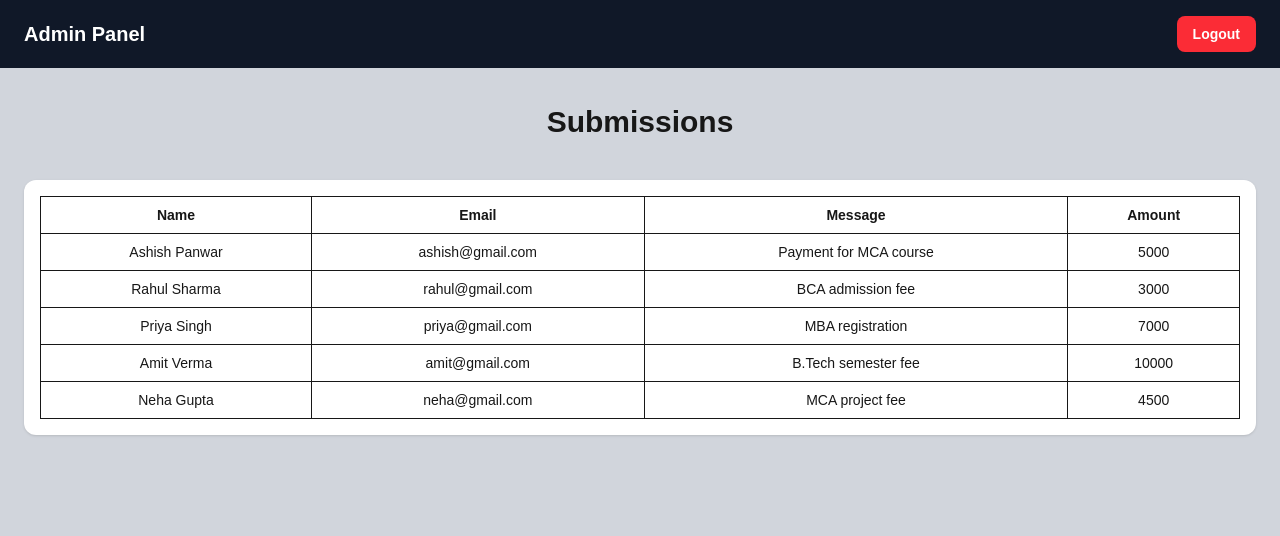
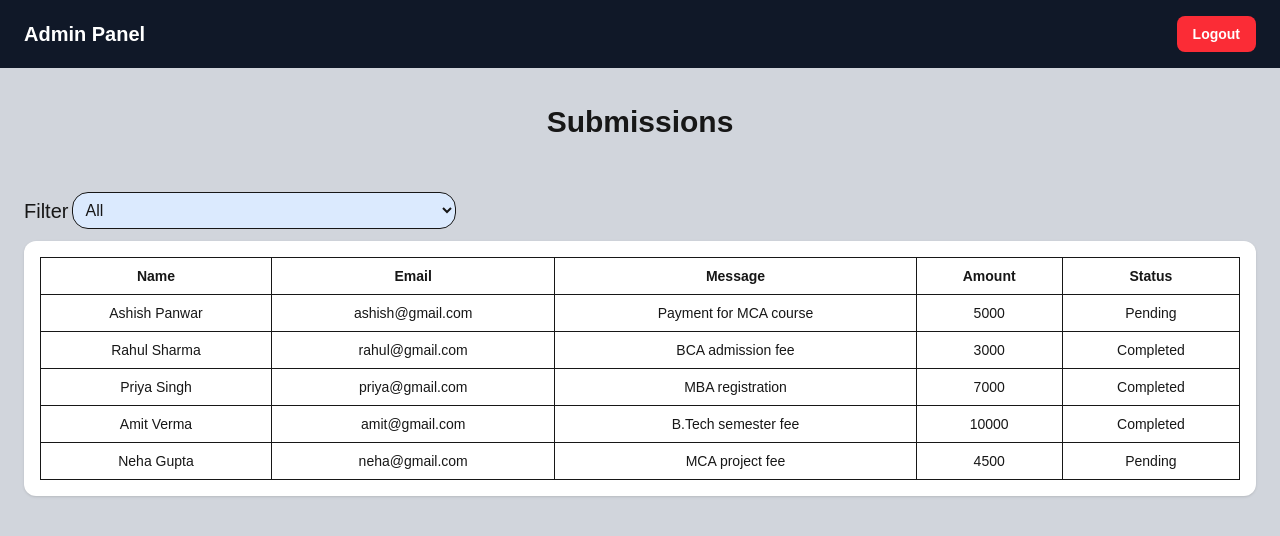
Before and after one commit to Nex-Ashish/PaymentMgtUsingForm, a Next.js app: page /dashboard/submissions in a window 1280 px wide. Shown: the top 536 px of the page. Built offline with nearby package versions, Linux system fonts and the light colour scheme.

Commit message:
submission filter completed

```diff
--- /dev/null
+++ b/components/Button/FilterButton.jsx
@@ -0,0 +1,14 @@
+export default function FilterButton({ value, onChange }) {
+    return (
+        <div className="flex gap-1 items-center ">
+
+            <h2 className="text-center text-xl">Filter</h2>
+
+            <select value={value} onChange={(e) => onChange(e?.target?.value)} name="status" className="p-2 my-3 border rounded-2xl cursor-pointer bg-blue-100 w-sm self-center">
+                <option value="all">All</option>
+                <option value="completed">Completed</option>
+                <option value="pending">Pending</option>
+            </select>
+        </div>
+    )
+}
--- a/components/MockData/MockData.js
+++ b/components/MockData/MockData.js
@@ -3,30 +3,35 @@ export const MockData = [
     name: "Ashish Panwar",
     email: "ashish@gmail.com",
     text: "Payment for MCA course",
-    amount: "5000"
+    amount: "5000",
+    status: "Pending",
   },
   {
     name: "Rahul Sharma",
     email: "rahul@gmail.com",
     text: "BCA admission fee",
-    amount: "3000"
+    amount: "3000",
+    status: "Completed"
   },
   {
     name: "Priya Singh",
     email: "priya@gmail.com",
     text: "MBA registration",
-    amount: "7000"
+    amount: "7000",
+    status: "Completed"
   },
   {
     name: "Amit Verma",
     email: "amit@gmail.com",
     text: "B.Tech semester fee",
-    amount: "10000"
+    amount: "10000",
+    status: "Completed"
   },
   {
     name: "Neha Gupta",
     email: "neha@gmail.com",
     text: "MCA project fee",
-    amount: "4500"
+    amount: "4500",
+    status: "Pending"
   }
 ];
--- a/src/app/(admin)/dashboard/submissions/page.jsx
+++ b/src/app/(admin)/dashboard/submissions/page.jsx
@@ -4,15 +4,18 @@ import { useEffect, useState } from "react";
 import { MockData } from "../../../../../components/MockData/MockData";
 import Table from "../../../../../components/Table/Table";
 import Heading from "../../../../../components/Heading/Heading";
+import FilterButton from "../../../../../components/Button/FilterButton";
 
 export default function FormSubmissions() {
   const [data, setData] = useState([]);
+  const [filter, setFilter] = useState('all')
 
   const columns = [
     { header: "Name", name: "name" },
     { header: "Email", name: "email" },
     { header: "Message", name: "text" },
-    { header: "Amount", name: "amount" }
+    { header: "Amount", name: "amount" },
+    { header: "Status", name: "status" },
   ];
 
   useEffect(() => {
@@ -24,16 +27,24 @@ export default function FormSubmissions() {
 
     const combinedData = [...sessionArray, ...mock];
 
-    setData(combinedData);
+    const updatedData = combinedData.map((item) => ({ ...item, status: item?.status || "Completed", }));
+
+    setData(updatedData);
+
+    // console.log(combinedData,'aaa')
   }, []);
+
+  const filterData = filter === 'all' ? data : data.filter( (item) => item?.status?.toLowerCase() === filter.toLowerCase() )
 
   return (
     <div className="h-[calc(100vh-68px)]  bg-gray-300 p-6 overflow-y-auto">
 
       <Heading title="Submissions" className="pt-3 pb-10" />
 
+      <FilterButton value={filter} onChange={setFilter} />
+
       <div className="bg-white p-4 rounded-xl shadow">
-        <Table columns={columns} data={data} />
+        <Table columns={columns} data={filterData} />
       </div>
     </div>
   );
```
